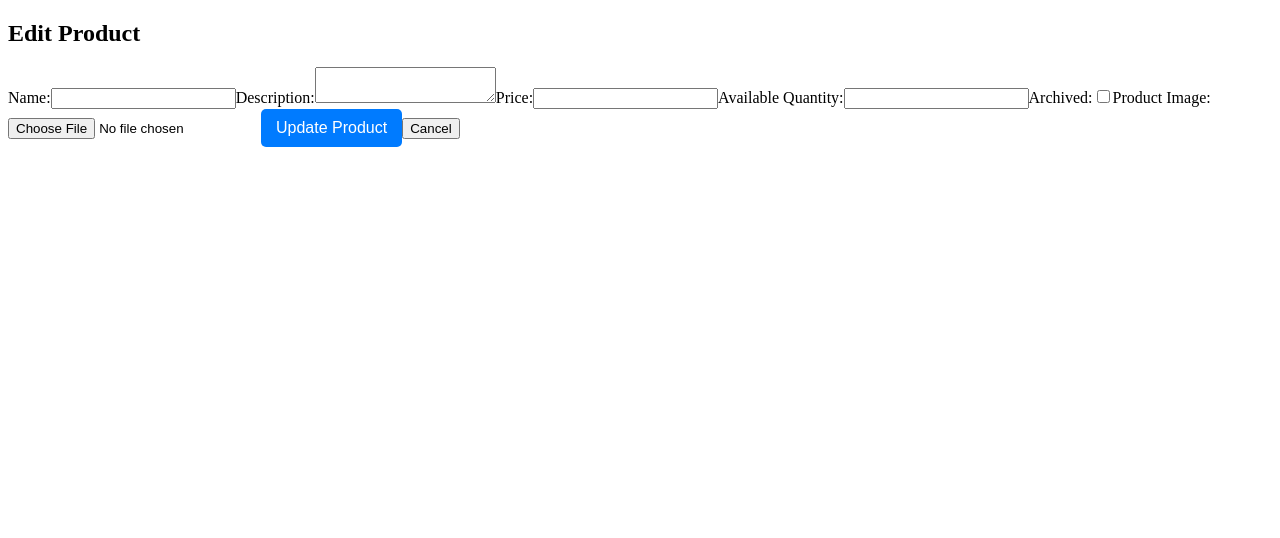
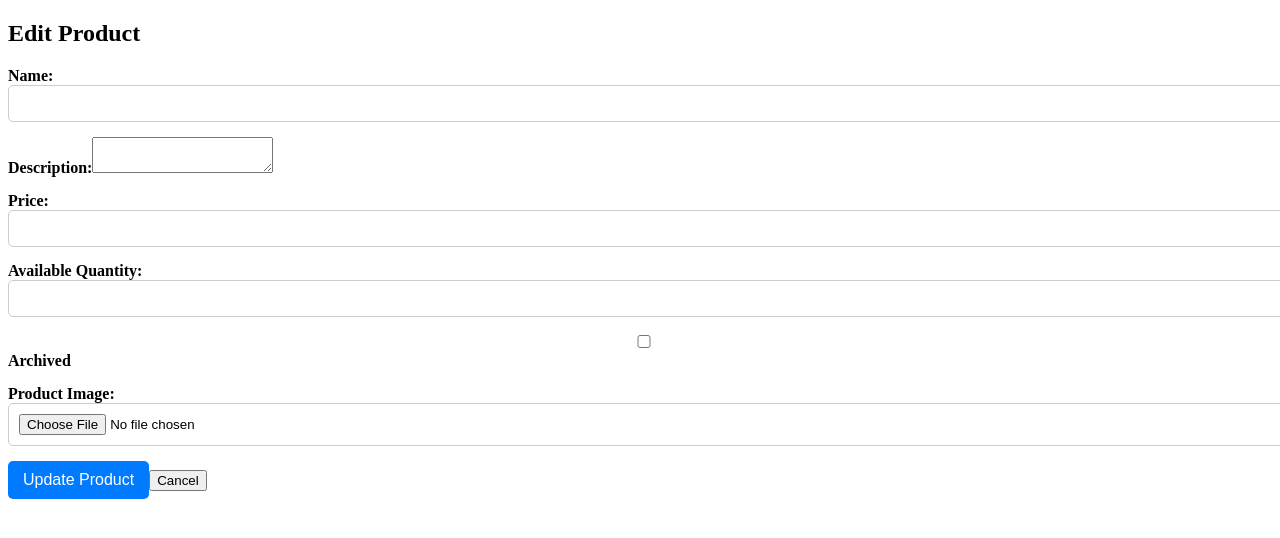
Before and after one commit to PaulaMaged/Voyago, a React (Vite) app in the folder voyago_ui/: page /editProduct in a window 1280 px wide. Shown: the top 538 px of the page. Built offline with nearby package versions, Linux system fonts and the light colour scheme.

Commit message:
edit Product now works

```diff
--- a/voyago_ui/src/components/editProduct.jsx
+++ b/voyago_ui/src/components/editProduct.jsx
@@ -1,4 +1,4 @@
-import React, { useState, useEffect } from 'react';
+import React, { useState, useEffect, useCallback } from 'react';
 import axios from 'axios';
 
 const EditProduct = ({ product, fetchProducts, onCancel }) => {
@@ -11,6 +11,7 @@ const EditProduct = ({ product, fetchProducts, onCancel }) => {
   });
   const [file, setFile] = useState(null);
   const [error, setError] = useState(null);
+  const [isSubmitting, setIsSubmitting] = useState(false);
 
   useEffect(() => {
     if (product) {
@@ -18,126 +19,165 @@ const EditProduct = ({ product, fetchProducts, onCancel }) => {
     }
   }, [product]);
 
-  const handleChange = (e) => {
-    const { name, value } = e.target;
+  const handleChange = useCallback((e) => {
+    const { name, value, type, checked } = e.target;
     setProductData(prevData => ({
       ...prevData,
-      [name]: value,
+      [name]: type === 'checkbox' ? checked : type === 'number' ? Number(value) : value,
     }));
+  }, []);
+
+  const handleFileChange = useCallback((e) => {
+    setFile(e.target.files[0]);
+  }, []);
+
+  const updateProductFields = async () => {
+    try {
+      const updates = {};
+      Object.keys(productData).forEach(key => {
+        if (productData[key] !== product[key]) {
+          updates[key] = productData[key];
+        }
+      });
+
+      if (Object.keys(updates).length > 0) {
+        const response = await axios.put(
+          `http://localhost:8000/api/seller/update-product/${product._id}`,
+          updates
+        );
+        console.log('Product fields updated:', response.data);
+        return response.data;
+      }
+      return product;
+    } catch (error) {
+      console.error('Error updating product fields:', error);
+      throw error;
+    }
   };
 
-  const handleCheckboxChange = (e) => {
-    const { name, checked } = e.target;
-    setProductData(prevData => ({
-      ...prevData,
-      [name]: checked,
-    }));
-  };
+  const updateProductPicture = async () => {
+    if (!file) return null;
 
-  const handleFileChange = (e) => {
-    setFile(e.target.files[0]);
-  };
+    const formData = new FormData();
+    formData.append('picture', file);
 
-  const updateProduct = async (e) => {
-    e.preventDefault();
-    setError(null);
     try {
-      const formData = new FormData();
-      Object.keys(productData).forEach(key => {
-        if (key === 'archived') {
-          formData.append(key, productData[key].toString());
-        } else {
-          formData.append(key, productData[key]);
-        }
-      });
-      if (file) {
-        formData.append('picture', file);
-      }
-
-      const response = await axios.put(`http://localhost:8000/api/seller/update-product/${product._id}`, formData, {
+      const response = await axios.put(
+        `http://localhost:8000/api/seller/update-product-picture/${product._id}`,
+        formData,
+        {
           headers: {
             'Content-Type': 'multipart/form-data',
           },
-      });
+        }
+      );
+      console.log('Product picture updated:', response.data);
+      return response.data;
+    } catch (error) {
+      console.error('Error updating product picture:', error);
+      throw error;
+    }
+  };
 
-      console.log('Server response:', response.data);
+  const handleSubmit = async (e) => {
+    e.preventDefault();
+    setError(null);
+    setIsSubmitting(true);
 
-      if (response.status === 200) {
+    try {
+      const updatedFields = await updateProductFields();
+      let updatedPicture = null;
+      if (file) {
+        updatedPicture = await updateProductPicture();
+      }
+
       fetchProducts();
       onCancel();
-      } else {
-        setError('Failed to update product. Please try again.');
-      }
     } catch (error) {
-      console.error('Error updating product:', error);
       setError('An error occurred while updating the product. Please try again.');
+    } finally {
+      setIsSubmitting(false);
     }
   };
 
   return (
-    <div>
+    <div className="edit-product-form">
       <h2>Edit Product</h2>
-      {error && <p style={{ color: 'red' }}>{error}</p>}
-      <form onSubmit={updateProduct}>
-        <label>
-          Name:
+      {error && <p className="error-message">{error}</p>}
+      <form onSubmit={handleSubmit}>
+        <div className="form-group">
+          <label htmlFor="name">Name:</label>
           <input
             type="text"
+            id="name"
             name="name"
             value={productData.name}
             onChange={handleChange}
             required
           />
-        </label>
-        <label>
-          Description:
+        </div>
+        <div className="form-group">
+          <label htmlFor="description">Description:</label>
           <textarea
+            id="description"
             name="description"
             value={productData.description}
             onChange={handleChange}
             required
           />
-        </label>
-        <label>
-          Price:
+        </div>
+        <div className="form-group">
+          <label htmlFor="price">Price:</label>
           <input
             type="number"
+            id="price"
             name="price"
             value={productData.price}
             onChange={handleChange}
             required
           />
-        </label>
-        <label>
-          Available Quantity:
+        </div>
+        <div className="form-group">
+          <label htmlFor="available_quantity">Available Quantity:</label>
           <input
             type="number"
+            id="available_quantity"
             name="available_quantity"
             value={productData.available_quantity}
             onChange={handleChange}
             required
           />
-        </label>
-        <label>
-          Archived:
+        </div>
+        <div className="form-group">
+          <label htmlFor="archived">
             <input
               type="checkbox"
+              id="archived"
               name="archived"
               checked={productData.archived}
-            onChange={handleCheckboxChange}
+              onChange={handleChange}
             />
+            Archived
           </label>
-        <label>
-          Product Image:
+        </div>
+        <div className="form-group">
+          <label htmlFor="picture">Product Image:</label>
           <input
             type="file"
+            id="picture"
             name="picture"
             onChange={handleFileChange}
             accept="image/*"
           />
-        </label>
-        <button type="submit">Update Product</button>
-        <button type="button" onClick={onCancel}>Cancel</button>
+        </div>
+        <div className="form-actions">
+          <button type="submit" className="btn-update" disabled={isSubmitting}>
+            {isSubmitting ? 'Updating...' : 'Update Product'}
+          </button>
+          <button type="button" onClick={onCancel} className="btn-cancel" disabled={isSubmitting}>
+            Cancel
+          </button>
+        </div>
       </form>
     </div>
   );
```
Lines whose indentation alone changed are shown as unchanged.
